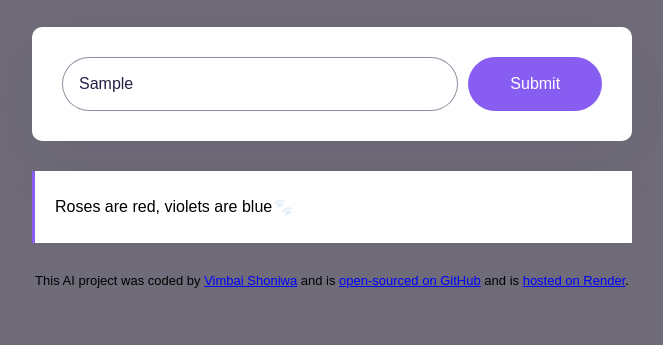
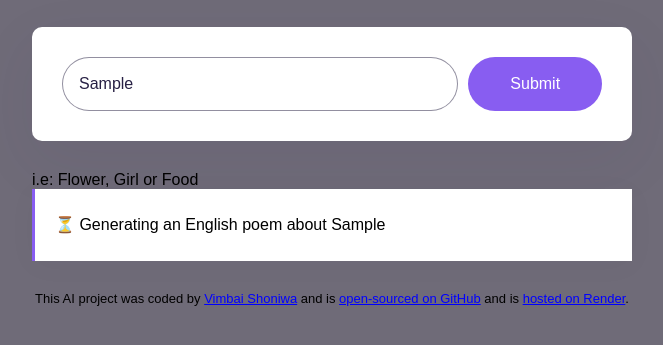
Before and after one commit to VimbaiShoniwa/AI-English-Poem-Generator-Vimbai, a plain HTML site: page index.html in a window 1280 px wide. Both pictures are taken after typing "Sample" into the empty fields and a click on the input 843 px from the left and 261 px from the top of the page. Shown: the part 177-522 px from the top of the page, without its empty margins (308-971 px from the left). Drawn offline with nearby package versions, Linux system fonts and the light colour scheme; no server answers.

Commit message:
Added AI API Integration, also added axios and edited HTML

```diff
--- a/index.html
+++ b/index.html
@@ -3,6 +3,7 @@
   <head>
     <meta charset="UTF-8" />
     <meta name="viewport" content="width=device-width, initial-scale=1.0" />
+    <script src="https://cdn.jsdelivr.net/npm/axios@1.1.2/dist/axios.min.js"></script>
     <script src="https://unpkg.com/typewriter-effect@latest/dist/core.js"></script>
     <link rel="stylesheet" href="src/style.css" />
     <title>AI Poem Generator</title>
@@ -14,6 +15,7 @@
       </header>
 
       <main>
+        <div class="form-container">
           <form id="poem-generator-form">
             <input
               type="text"
@@ -22,10 +24,13 @@
               required
               autocomplete="off"
               class="instructions"
+              id="user-instructions"
             />
             <input type="submit" class="submit-button" />
           </form>
-        <div class="poem" id="poem"></div>
+          <div class="hint">i.e: Flower, Girl or Food</div>
+        </div>
+        <div class="poem hidden" id="poem"></div>
       </main>
 
       <footer>
--- a/src/index.js
+++ b/src/index.js
@@ -1,13 +1,30 @@
-function generatePoem(event) {
-  event.preventDefault();
-
+function displayPoem(response) {
   new Typewriter("#poem", {
-    strings: "Roses are red, violets are blue",
+    strings: response.data.answer,
     autoStart: true,
     delay: 20,
     cursor: "🐾",
   });
 }
 
+function generatePoem(event) {
+  event.preventDefault();
+
+  let instructionsInput = document.querySelector("#user-instructions");
+  let apiKey = "5f3oaf5f2tc4c78427331da9903fb003";
+  let context =
+    "You are a romantic Poem expert and love to write short poems. You mission is to generate a 4 line poem in basic HTML and separate each line with a <br />. Make sure to follow the user instructions. Do not include a title to the poem. Sign the poem with 'SheCodes AI' inside a <strong> element at the end of the poem and NOT at the beginning";
+  let prompt = `User instructions: Generate an English poem about ${instructionsInput.value}`;
+  let apiURL = `https://api.shecodes.io/ai/v1/generate?prompt=${prompt}&context=${context}&key=${apiKey}`;
+
+  let poemElement = document.querySelector("#poem");
+  poemElement.classList.remove("hidden");
+  poemElement.innerHTML = `<div class="generating">⏳ Generating an English poem about ${instructionsInput.value}</div>`;
+
+  console.log(`prompt: ${prompt}`);
+
+  axios.get(apiURL).then(displayPoem);
+}
+
 let poemFormElement = document.querySelector("#poem-generator-form");
 poemFormElement.addEventListener("submit", generatePoem);
--- a/src/style.css
+++ b/src/style.css
@@ -63,6 +63,14 @@ form {
   box-shadow: 0px 4px 30px 0px rgba(39, 33, 66, 0.03);
 }
 
+.poem strong {
+  color: #885df1;
+}
+
+.hidden {
+  display: none;
+}
+
 footer {
   text-align: center;
   font-size: 13px;
```
Lines whose indentation alone changed are shown as unchanged.
